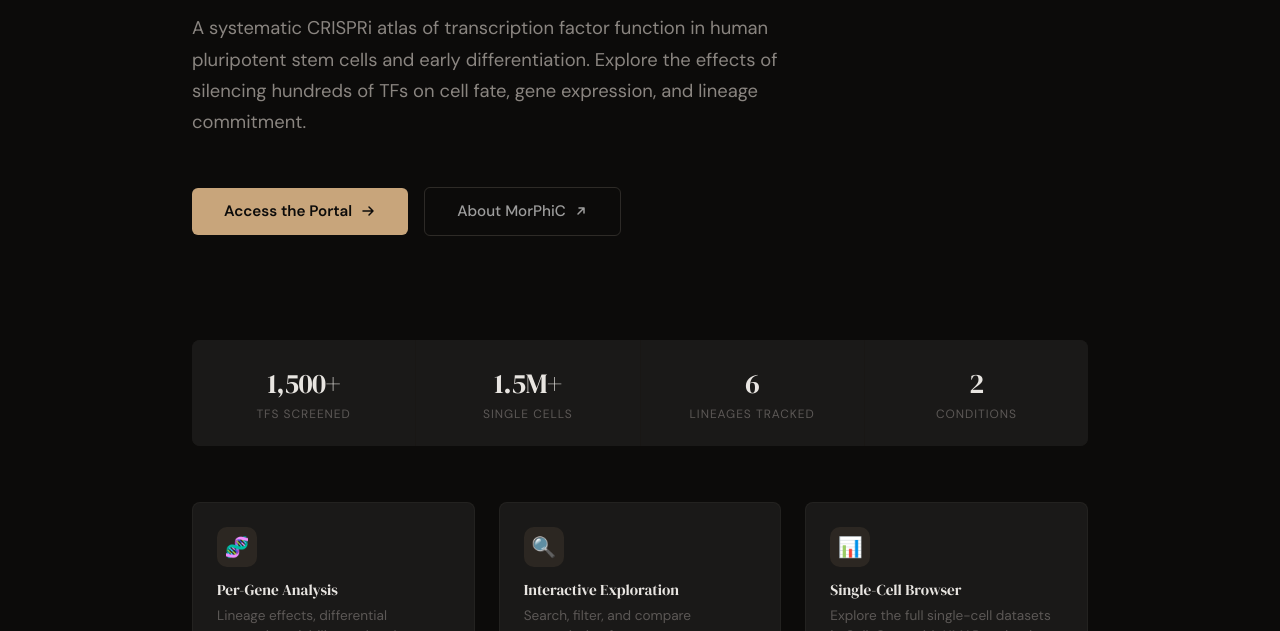
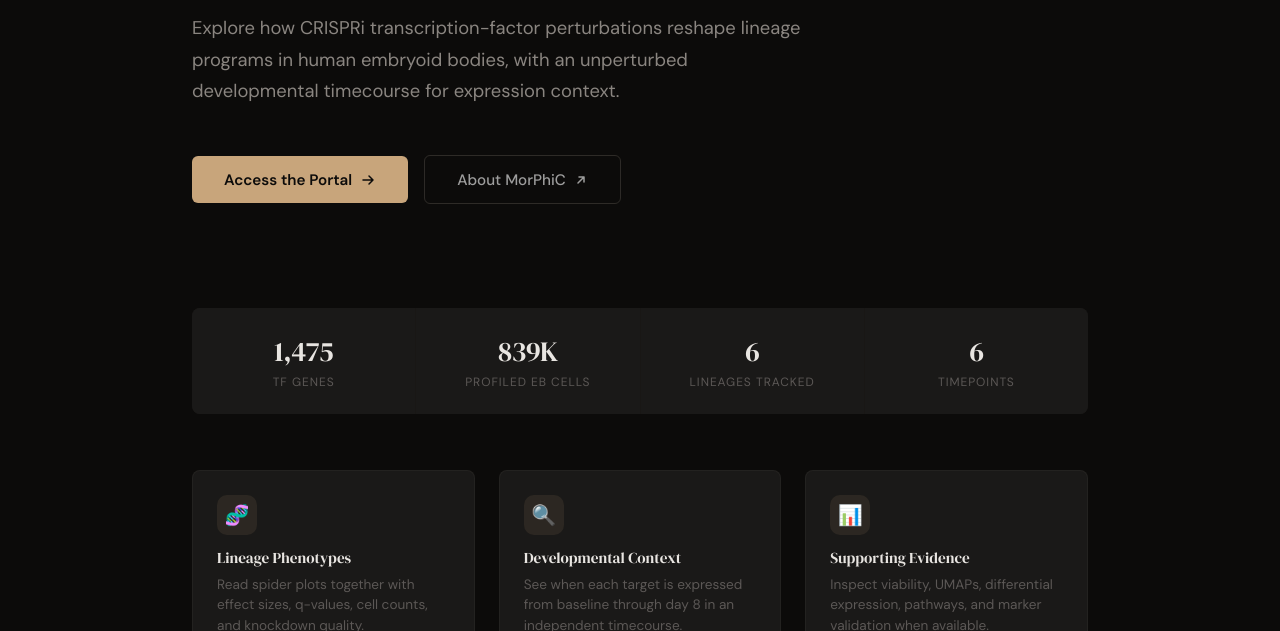
Before and after one commit to GilbertLabUCSF/morphiv_viewer, a plain HTML site: page deploy/landing/index.html in a window 1280 px wide. Shown: the part 321-952 px from the top of the page. Drawn offline with Linux system fonts and the light colour scheme.

```diff
--- a/deploy/landing/index.html
+++ b/deploy/landing/index.html
@@ -385,9 +385,9 @@
                 <span class="light">Data Portal</span>
             </h1>
             <p class="subtitle">
-                A systematic CRISPRi atlas of transcription factor function in human
-                pluripotent stem cells and early differentiation. Explore the effects of
-                silencing hundreds of TFs on cell fate, gene expression, and lineage commitment.
+                Explore how CRISPRi transcription-factor perturbations reshape lineage
+                programs in human embryoid bodies, with an unperturbed developmental
+                timecourse for expression context.
             </p>
             <div class="cta-group">
                 <a href="/app/" class="btn-primary">
@@ -407,38 +407,38 @@
 
         <div class="stats">
             <div class="stat">
-                <div class="stat-value">1,500+</div>
-                <div class="stat-label">TFs Screened</div>
+                <div class="stat-value">1,475</div>
+                <div class="stat-label">TF Genes</div>
             </div>
             <div class="stat">
-                <div class="stat-value">1.5M+</div>
-                <div class="stat-label">Single Cells</div>
+                <div class="stat-value">839K</div>
+                <div class="stat-label">Profiled EB Cells</div>
             </div>
             <div class="stat">
                 <div class="stat-value">6</div>
                 <div class="stat-label">Lineages Tracked</div>
             </div>
             <div class="stat">
-                <div class="stat-value">2</div>
-                <div class="stat-label">Conditions</div>
+                <div class="stat-value">6</div>
+                <div class="stat-label">Timepoints</div>
             </div>
         </div>
 
         <div class="features">
             <div class="feature">
                 <div class="feature-icon">&#x1F9EC;</div>
-                <h3>Per-Gene Analysis</h3>
-                <p>Lineage effects, differential expression, viability, and pathway enrichment for every perturbation.</p>
+                <h3>Lineage Phenotypes</h3>
+                <p>Read spider plots together with effect sizes, q-values, cell counts, and knockdown quality.</p>
             </div>
             <div class="feature">
                 <div class="feature-icon">&#x1F50D;</div>
-                <h3>Interactive Exploration</h3>
-                <p>Search, filter, and compare transcription factors across conditions with interactive visualizations.</p>
+                <h3>Developmental Context</h3>
+                <p>See when each target is expressed from baseline through day 8 in an independent timecourse.</p>
             </div>
             <div class="feature">
                 <div class="feature-icon">&#x1F4CA;</div>
-                <h3>Single-Cell Browser</h3>
-                <p>Explore the full single-cell datasets in CellxGene with UMAP projections and cell type annotations.</p>
+                <h3>Supporting Evidence</h3>
+                <p>Inspect viability, UMAPs, differential expression, pathways, and marker validation when available.</p>
             </div>
         </div>
 
```
Also changed, not shown: 8 other files.
